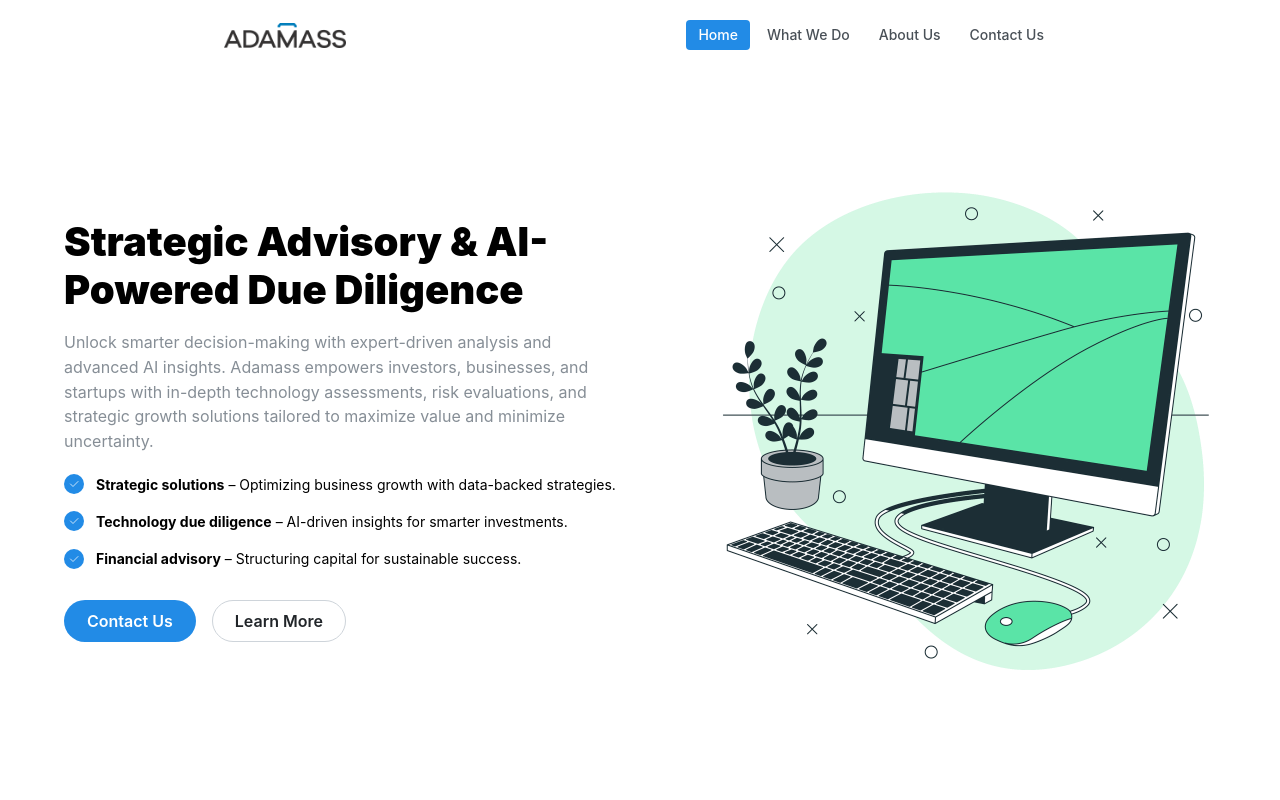
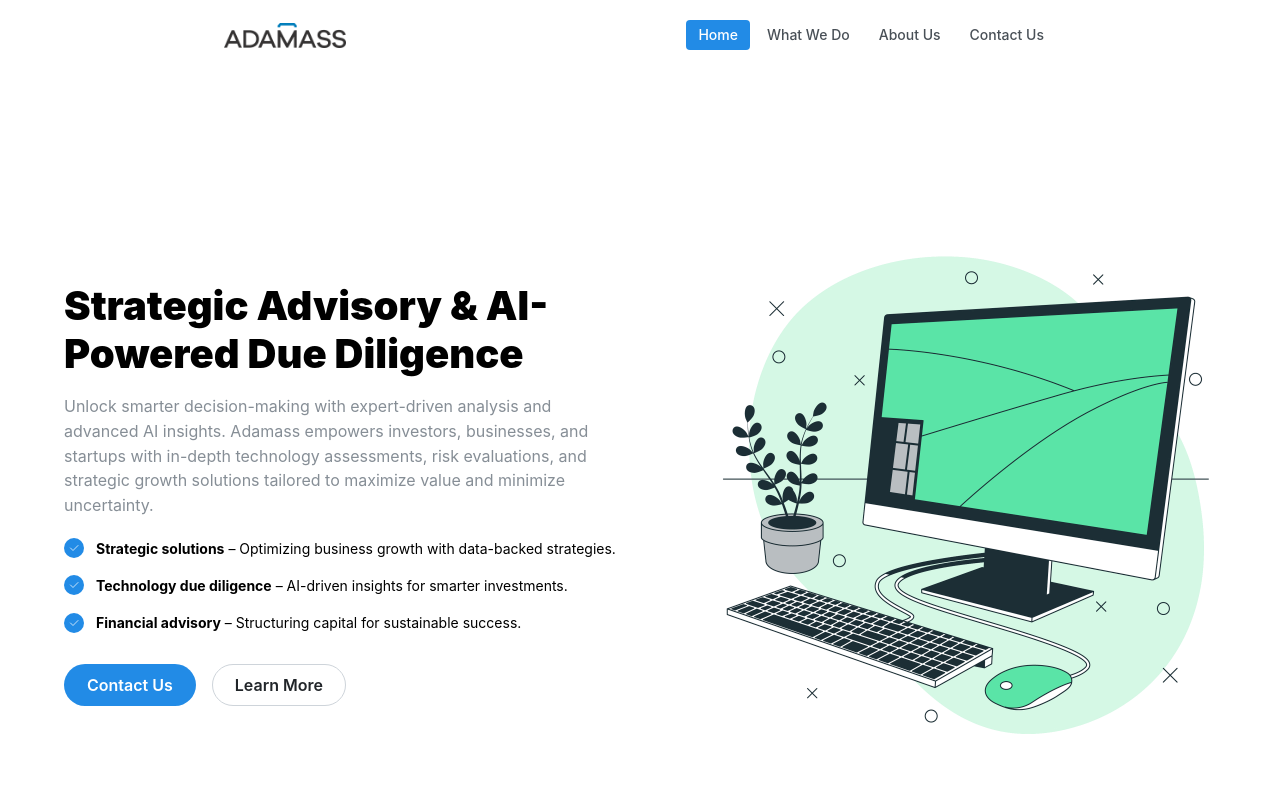
Before and after one commit to KotteJR/ADAMASSTESTFINAL, a Next.js app: page / in a window 1280 px wide. Shown: the top 800 px of the page. Built offline with nearby package versions, Linux system fonts and the light colour scheme.

Commit message:
changed hero

```diff
--- a/app/styles/HeroBullets.module.scss
+++ b/app/styles/HeroBullets.module.scss
@@ -10,7 +10,7 @@ $mantine-breakpoint-md: 768px;
   padding-top: 80px !important; /* Push Hero below header */
   padding-left: 4.5%;
   padding-right: 4.5%;
-  margin: 0 auto;
+  margin: 5% 0;
   position: relative;
 
   @media (max-width: 100vw) {
```
